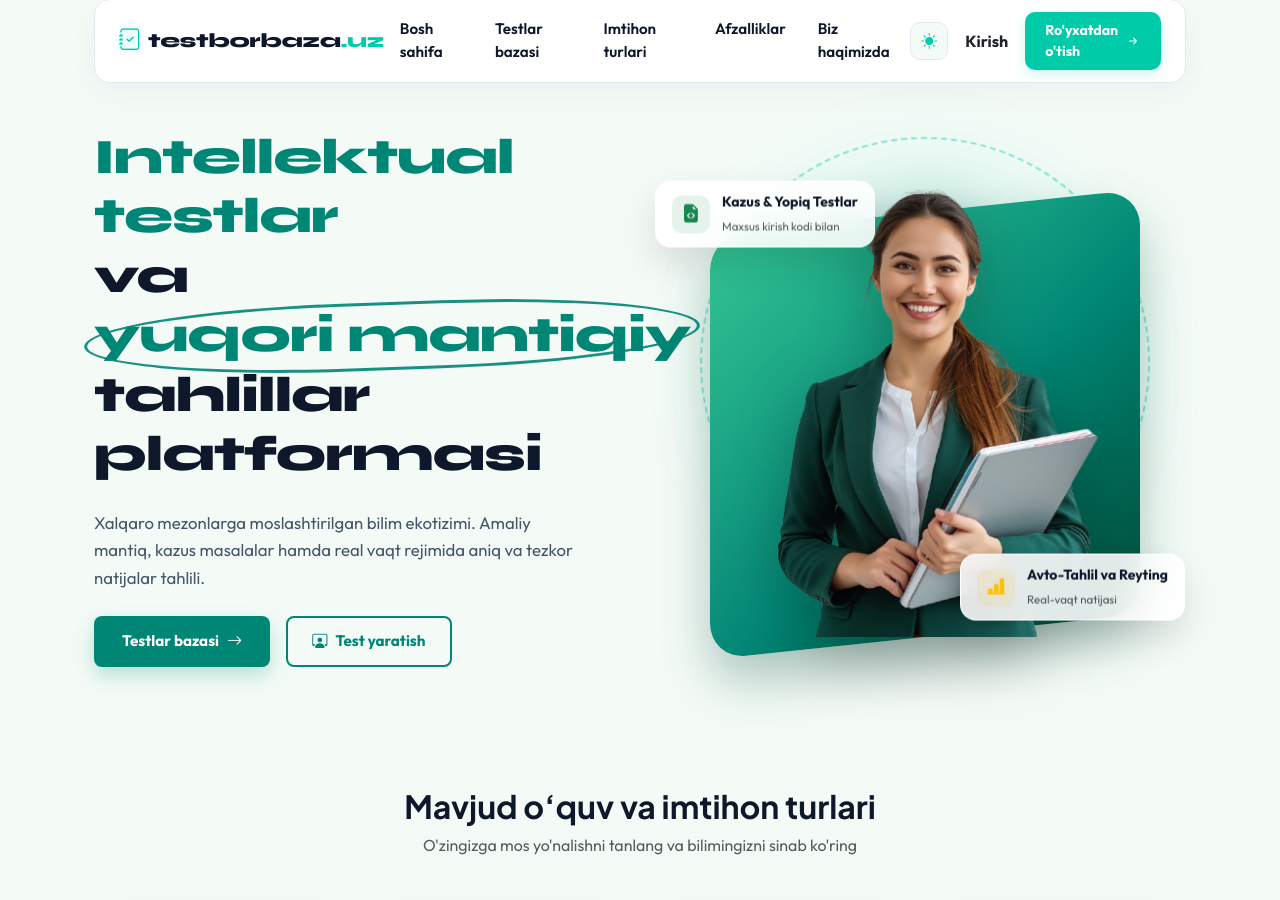
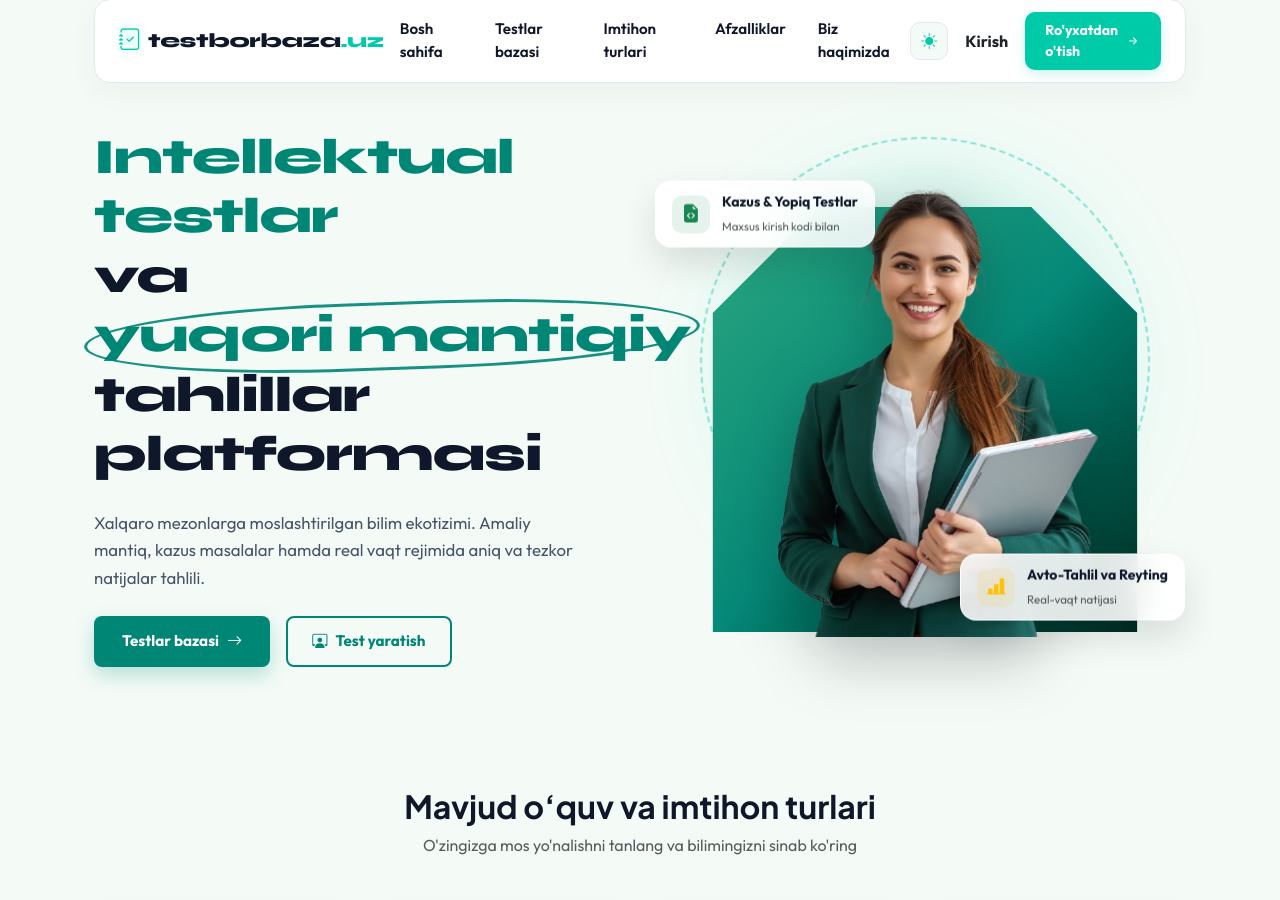
Before and after one commit to jcodetab/online_test_platform, a Django app: template templates/registration/home.html in a window 1280 px wide. Shown: the part 25-925 px from the top of the page. Run offline with Django 5.2, Linux system fonts and the light colour scheme; the template is opened without the code that fills it, so the values that code supplies are empty.

Commit message:
Apply style 4 glowing neon polygon background

```diff
--- a/templates/registration/home.html
+++ b/templates/registration/home.html
@@ -283,18 +283,18 @@
             z-index: 1;
         }
 
-        /* 3-Uslub: Soft Diagonal Slant */
+        /* 4-Uslub: Glowing Neon Polygon (Ko'p Burchakli IT-Prizma) */
 .modern-backdrop-shape {
     position: absolute;
-    bottom: 10px;
+    bottom: 15px;
     left: 50%;
-    transform: translateX(-50%) skewY(-6deg);
-    width: 86%;
+    transform: translateX(-50%);
+    width: 85%;
     height: 85%;
-    background: linear-gradient(140deg, #10B981 0%, #008675 55%, #004D38 100%);
-    border-radius: 36px;
+    background: linear-gradient(135deg, #059669 0%, #008675 50%, #022C22 100%);
+    clip-path: polygon(25% 0%, 75% 0%, 100% 25%, 100% 100%, 0% 100%, 0% 25%);
     z-index: 1;
-    box-shadow: 0 25px 50px rgba(0, 77, 56, 0.3);
+    box-shadow: 0 25px 50px rgba(0, 0, 0, 0.3);
 }
 
         .modern-backdrop-shape::before {
```
